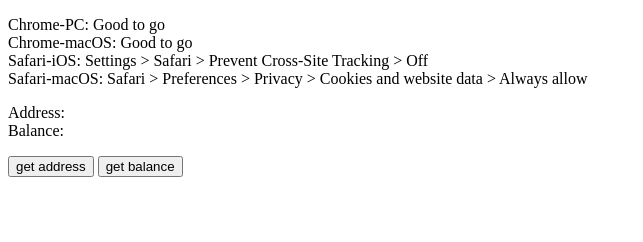
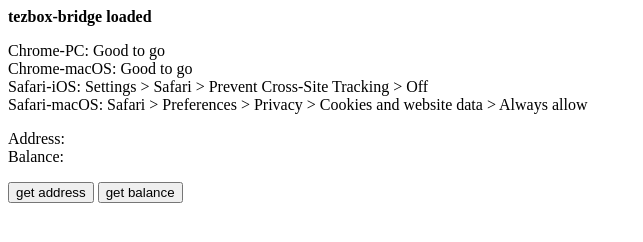
Before and after one commit to BettingWin/bettingwin, a plain HTML site: page index.html in a window 1280 px wide. Shown: the whole page, without its empty margins (0-643 px from the left). Drawn offline with Linux system fonts and the light colour scheme.

Commit message:
loading tip

```diff
--- a/index.html
+++ b/index.html
@@ -5,6 +5,7 @@
   <meta name="viewport" content="width=device-width, initial-scale=1.0, maximum-scale=1.0, user-scalable=no" />
 </head>
 <body>
+  <b id="iframe-loading-tip">Loading tezbox-bridge...</b>
   <iframe style="display: none" src="https://tezbox-bridge.github.io/" id="tezbox"></iframe>
   <p>
     Chrome-PC: Good to go <br>
@@ -20,7 +21,11 @@
   <button onclick="getBalance()">get balance</button>
 </body>
 <script type="text/javascript">
-  var tezbox_window = document.getElementById('tezbox').contentWindow
+  var tezbox_dom = document.getElementById('tezbox')
+  var tezbox_window = tezbox_dom.contentWindow
+  tezbox_dom.onload = function(){
+    document.getElementById('iframe-loading-tip').innerHTML = 'tezbox-bridge loaded'
+  }
 
   var getAddress = function(){
     tezbox_window.postMessage({tz_method: 'get_address'}, '*')
```
